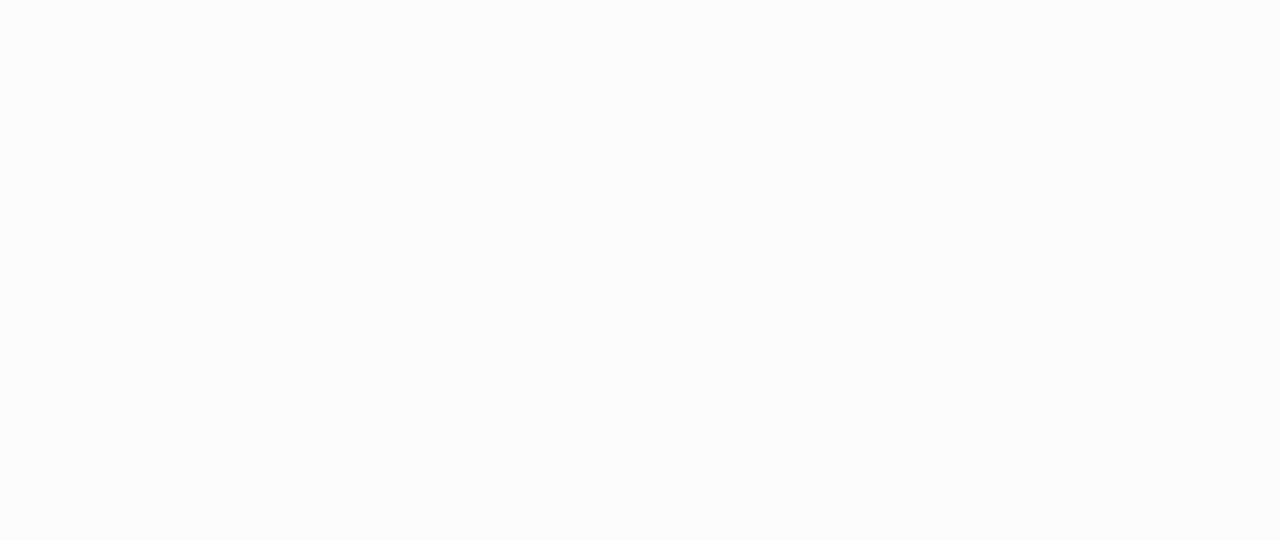
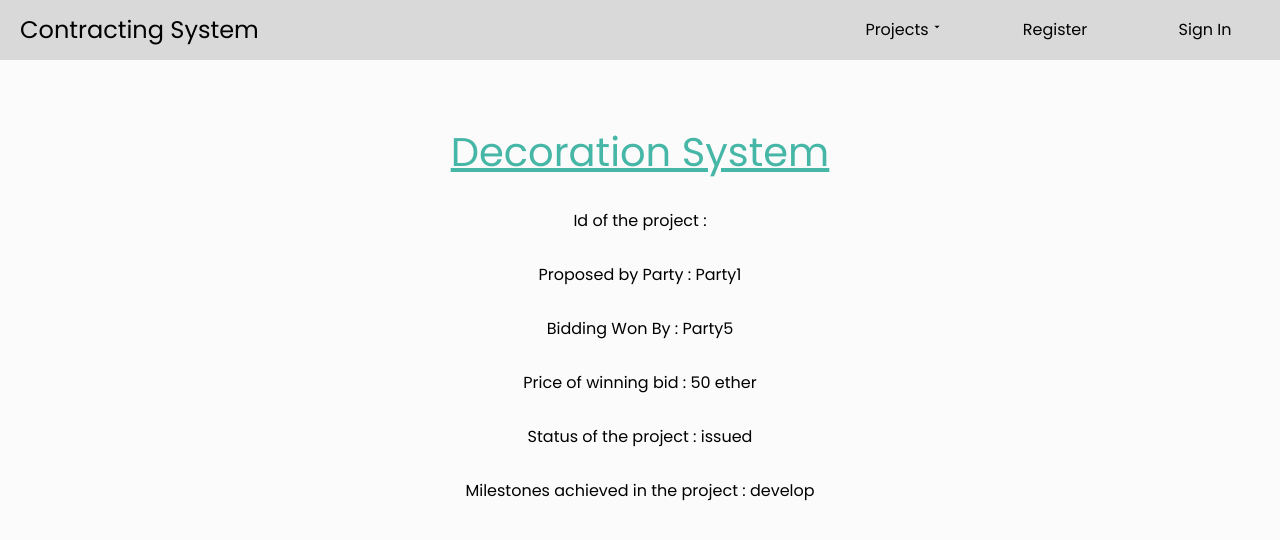
Before and after one commit to Abhayngu/Online-Contracting-System, a React (Create React App) app in the folder client/: page /project in a window 1280 px wide. Before the commit this address had no page. Shown: the top 540 px of the page. Built offline with nearby package versions, Linux system fonts and the light colour scheme.

Commit message:
changes in frontend

```diff
--- a/client/src/App.js
+++ b/client/src/App.js
@@ -1,12 +1,17 @@
 import './App.css';
 import { BrowserRouter, Route, Routes } from 'react-router-dom';
 import Home from '../src/Pages/Home';
+import Project from '../src/Pages/Project';
+import Profile from '../src/Pages/Profile';
+import ProjectBox from './Components/ProjectBox';
 function App() {
 	return (
 		<BrowserRouter>
 			<Routes>
 				<Route path="/" element={<Home />} />
-				<Route path="/test" element={<div>test page</div>} />
+				<Route path="/test" element={<ProjectBox />} />
+				<Route path="/project" element={<Project />} />
+				<Route path="/profile" element={<Profile />} />
 			</Routes>
 		</BrowserRouter>
 	);
--- a/client/src/Components/Header.js
+++ b/client/src/Components/Header.js
@@ -1,8 +1,10 @@
 import React, { useState } from 'react';
+import { useNavigate } from 'react-router-dom';
 import '../styles/styles.css';
 import { RiArrowDropDownFill } from 'react-icons/ri';
 
-function Header() {
+function Header({ c }) {
+	const navigate = useNavigate();
 	const [display, setDisplay] = useState('hide-it');
 
 	const customStyle = {
@@ -14,8 +16,10 @@
 			width: '100%',
 			alignItems: 'center',
 			height: '60px',
+			backgroundColor: c ? c : '#fff',
 		},
 		logo: {
+			cursor: 'pointer',
 			'&:hover': { display: 'none' },
 			fontWeight: 'normal',
 			fontSize: '24px',
@@ -61,6 +65,10 @@
 		},
 	};
 
+	const navigateToHome = () => {
+		navigate('/');
+	};
+
 	const visibleOptions = () => {
 		if (display == 'hide-it') {
 			setDisplay('');
@@ -73,7 +81,9 @@
 		<React.Fragment>
 			<div style={customStyle.headerContainer}>
 				<div style={customStyle.header}>
-					<div style={customStyle.logo}>Contracting System</div>
+					<div onClick={navigateToHome} style={customStyle.logo}>
+						Contracting System
+					</div>
 					<div style={customStyle.headerIconContainer}>
 						<div
 							style={{
--- /dev/null
+++ b/client/src/Components/ProjectBox.js
@@ -0,0 +1,21 @@
+import React, { useState, useEffect } from 'react';
+
+function ProjectBox({ id }) {
+	const [proId, setProId] = useState(34);
+	const customStyle = {
+		projectBox: { backgroundColor: '#fbfbfb' },
+		projectId: {},
+		projectName: {},
+		projectStatus: {},
+	};
+	return (
+		<React.Fragment>
+			<div style={customStyle.projectBox}>
+				<div style={customStyle.projectId}>Id : {id}</div>
+				<div></div>
+			</div>
+		</React.Fragment>
+	);
+}
+
+export default ProjectBox;
--- /dev/null
+++ b/client/src/Pages/Profile.js
@@ -0,0 +1,38 @@
+import React, { useState, useEffect } from 'react';
+import Header from '../Components/Header';
+
+function Profile() {
+	const queryParameters = new URLSearchParams(window.location.search);
+	const partyId = queryParameters.get('id');
+	const [id, setId] = useState(partyId);
+	const [name, setName] = useState('Party 123');
+	const [projectBidFor, setProjectBidFor] = useState([
+		'decoration system',
+		'roadways',
+	]);
+	const [myProject, setMyProject] = useState(['mypro1', 'mypro2']);
+	const [tokens, setTokens] = useState(30);
+	const [isValidator, setIsValidator] = useState(false);
+
+	const customStyle = {};
+	return (
+		<React.Fragment>
+			<Header c="#d9d9d9" />
+			<div style={customStyle.projectContainer}>
+				<div style={customStyle.party}>{name}</div>
+				<div style={customStyle.projectId}>Tokens : {tokens}</div>
+				<div style={customStyle.proposedBy}>
+					Is a Validator? : {isValidator}
+				</div>
+				<div style={customStyle.bidWonBy}>
+					My Projects
+					{myProject.map((project) => {
+						return <div style={customStyle.specificProject}></div>;
+					})}
+				</div>
+			</div>
+		</React.Fragment>
+	);
+}
+
+export default Profile;
--- /dev/null
+++ b/client/src/Pages/Project.js
@@ -0,0 +1,86 @@
+import React, { useState, useEffect } from 'react';
+import Header from '../Components/Header';
+function Project() {
+	const queryParameters = new URLSearchParams(window.location.search);
+	const projectId = queryParameters.get('id');
+	const [name, setName] = useState('Decoration System');
+	const [id, setId] = useState(projectId);
+	const [proposedBy, setProposedBy] = useState('Party1');
+	const [bidWonBy, setBidWonBy] = useState('Party5');
+	const [winningBidPrice, setWinningBidPrice] = useState('50 ether');
+	const [projectStatus, setProjectStatus] = useState('issued');
+	const [projectMilstones, setProjectMilstones] = useState('develop');
+
+	const customStyle = {
+		projectContainer: {
+			// display: 'flex',
+			// justifyContent: 'center',
+			textAlign: 'center',
+			margin: '80px auto 20px auto',
+		},
+		projectName: {
+			textDecoration: 'underline',
+			fontSize: '40px',
+			marginBottom: '45px',
+			// marginBottom: '30px',
+			color: '#46B6A6',
+			// fontSize: '16px',
+		},
+		projectId: {
+			marginBottom: '30px',
+			fontSize: '16px',
+		},
+		proposedBy: {
+			marginBottom: '30px',
+			fontSize: '16px',
+		},
+		bidBy: {
+			marginBottom: '30px',
+			fontSize: '16px',
+		},
+		bidWonBy: {
+			marginBottom: '30px',
+			fontSize: '16px',
+		},
+		winningBid: {
+			marginBottom: '30px',
+			fontSize: '16px',
+		},
+		projectStatus: {
+			marginBottom: '30px',
+			fontSize: '16px',
+		},
+		projectMilestone: {
+			marginBottom: '30px',
+			fontSize: '16px',
+		},
+	};
+	return (
+		<React.Fragment>
+			<Header c="#d9d9d9" />
+			<div style={customStyle.projectContainer}>
+				<div style={customStyle.projectName}>{name}</div>
+				<div style={customStyle.projectId}>
+					Id of the project : {id}
+				</div>
+				<div style={customStyle.proposedBy}>
+					Proposed by Party : {proposedBy}
+				</div>
+				<div style={customStyle.bidWonBy}>
+					Bidding Won By : {bidWonBy}
+				</div>
+				<div style={customStyle.winningBid}>
+					Price of winning bid : {winningBidPrice}
+				</div>
+				<div style={customStyle.projectStatus}>
+					Status of the project : {projectStatus}
+				</div>
+				<div style={customStyle.projectMilestone}>
+					Milestones achieved in the project : {projectMilstones}
+				</div>
+			</div>
+		</React.Fragment>
+	);
+}
+
+export default Project;
```
Also changed, not shown: 1 other file (tests, documents, lock files or other folders).
